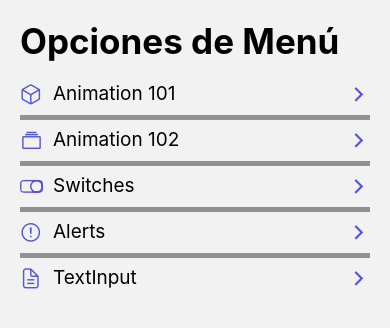
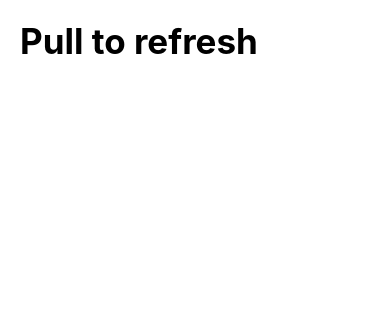
Before and after one commit to IngenieroAlan/06---RNComponents, a React Native app: screen /PullToRefreshScreen in a window 390 px wide. Shown: the top 328 px of the page. Built offline with nearby package versions, Linux system fonts and the light colour scheme.

Commit message:
PullToRefresh commit

```diff
--- a/src/data/menuItems.tsx
+++ b/src/data/menuItems.tsx
@@ -26,4 +26,9 @@ export const menuItem: MenuItem[] = [
     icon: 'document-text-outline',
     component: 'TextInputScreen'
   },
+  {
+    name: 'PullToRefresh',
+    icon: 'refresh-circle-outline',
+    component: 'PullToRefreshScreen'
+  },
 ]
--- a/src/navigator/Navigator.tsx
+++ b/src/navigator/Navigator.tsx
@@ -6,6 +6,7 @@ import { Animation102Screen } from '../screens/Animation102Screen';
 import { SwitchScreen } from '../screens/SwitchScreen';
 import { AlertScreen } from '../screens/AlertScreen';
 import { TextInputScreen } from '../screens/TextInputScreen';
+import { PullToRefreshScreen } from '../screens/PullToRefreshScreen';
 
 
 
@@ -16,6 +17,9 @@ export function Navigator() {
         <Stack.Navigator
             screenOptions={{
                 headerShown: false,
+                cardStyle:{
+                    backgroundColor:'white',
+                }
             }}
         >
             <Stack.Screen name="Home" component={HomeScreen} />
@@ -24,6 +28,7 @@ export function Navigator() {
             <Stack.Screen name="SwitchScreen" component={SwitchScreen} />
             <Stack.Screen name="AlertScreen" component={AlertScreen} />
             <Stack.Screen name="TextInputScreen" component={TextInputScreen} />
+            <Stack.Screen name="PullToRefreshScreen" component={PullToRefreshScreen} />
         </Stack.Navigator>
     );
 }
--- /dev/null
+++ b/src/screens/PullToRefreshScreen.tsx
@@ -0,0 +1,32 @@
+import React, { useState } from 'react'
+import { ScrollView, View, RefreshControl } from 'react-native'
+import { HeaderTitle } from '../components/HeaderTitle'
+import { styles } from '../theme/appTheme'
+
+export const PullToRefreshScreen = () => {
+  const [refreshing, setRefreshing] = useState(false);
+  const onRefresh = () =>{
+    setRefreshing(true);
+    setTimeout(()=>{
+        console.log('Refreshing');
+        setRefreshing(false);
+    },1000);
+  }
+  return (
+    <ScrollView
+        refreshControl={
+            <RefreshControl
+                refreshing={refreshing}
+                onRefresh={onRefresh}
+            />
+        }
+    >
+        <View style={styles.globalMargin}>
+            <HeaderTitle
+                title='Pull to refresh'
+            />
+
+        </View>
+    </ScrollView>
+  )
+}
```
